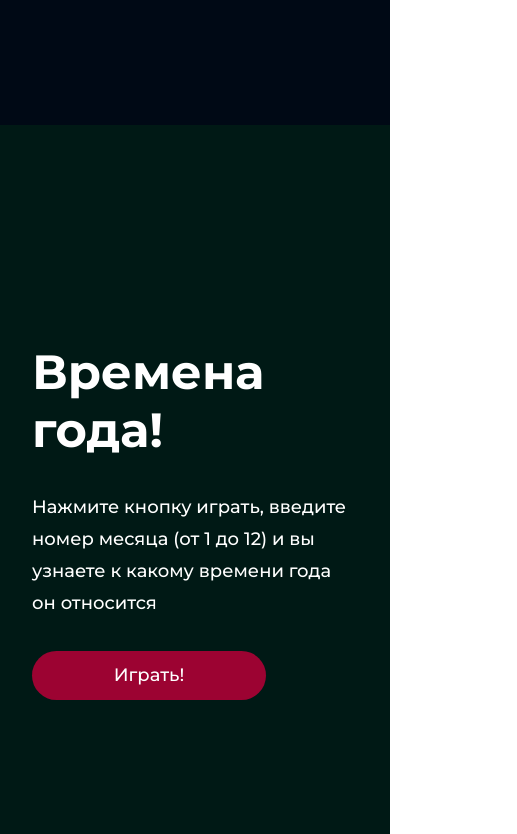
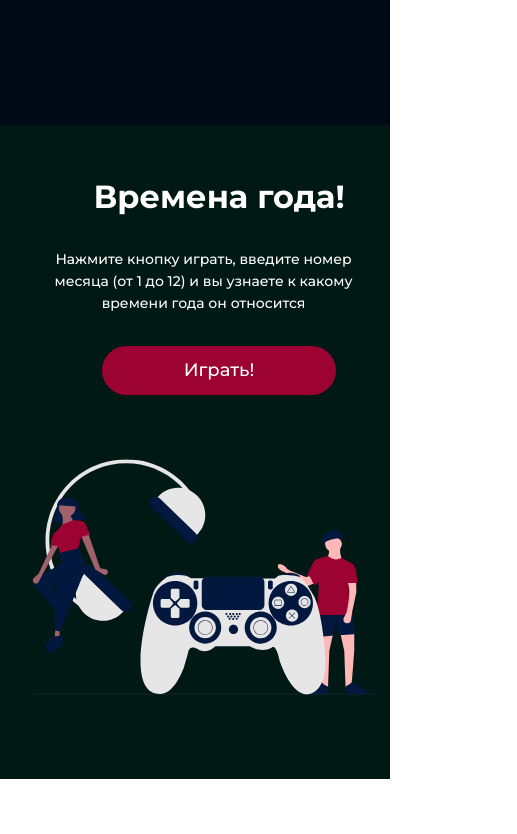
Before and after one commit to TatianaYarova/Homework1, a plain HTML site: page index.html in a window 390 px wide. Shown: the part 1830-2664 px from the top of the page, 517 px wide, since content can reach past the window. After the commit the page ends 2615 px from the top, so only its background shows below. Drawn offline with Linux system fonts and the light colour scheme.

Commit message:
add adaptive mob footer

```diff
--- a/index.html
+++ b/index.html
@@ -34,7 +34,7 @@
       <button class="footer__button" type="submit">Играть!</button>
     </div>
     <div >
-      <img class="footer__img" src="img/undraw_video_game_night_8h8m 1.svg" alt="fhotogame" >
+      <img class="footer__image" src="img/undraw_video_game_night_8h8m 1.svg" alt="fhotogame" >
     </div>
   </div>
 
--- a/style.css
+++ b/style.css
@@ -205,9 +205,9 @@
     align-content: flex-start;
    }
    .footer__image {
+
     width: 485px;
     height: 333px;
-
 
    }
 
@@ -281,4 +281,62 @@
      text-align: center;
     }
 
+    .footer {
+      height: 654px;
+      background-color: #001915;
+      background-repeat: no-repeat;
+      background-position: center;
+      background-size: cover;
+
+    }
+    .footer__content {
+      padding-top: 52px;
+      padding-bottom: 86px;
+      display: flex;
+      flex-direction: row;
+      align-items: flex-start;
+      gap: 64px;
+
+      flex-wrap: wrap;
+    }
+    .footer__title {
+      color: #FFF;
+      text-align: center;
+      font-family: Montserrat;
+      font-size: 32px;
+      font-style: normal;
+      font-weight: 700;
+      line-height: normal;
+     padding-bottom: 32px;
+
+    }
+    .footer__text {
+      width: 343px;
+      color: #FFF;
+      text-align: center;
+      font-family: Montserrat;
+      font-size: 14px;
+      font-style: normal;
+      font-weight: 300;
+      line-height: 22px; /* 157.143% */
+     padding-bottom: 32px;
+
+    }
+    .footer__image {
+      width: 344px;
+     height: 236px;
+
+    }
+    .footer__button{
+      width: 234.063px;
+      height: 48.603px;
+      flex-shrink: 0;
+      margin-left: 70px;
+      margin-right: 70px;
+
+    }
+
+
+
+
 }
```
